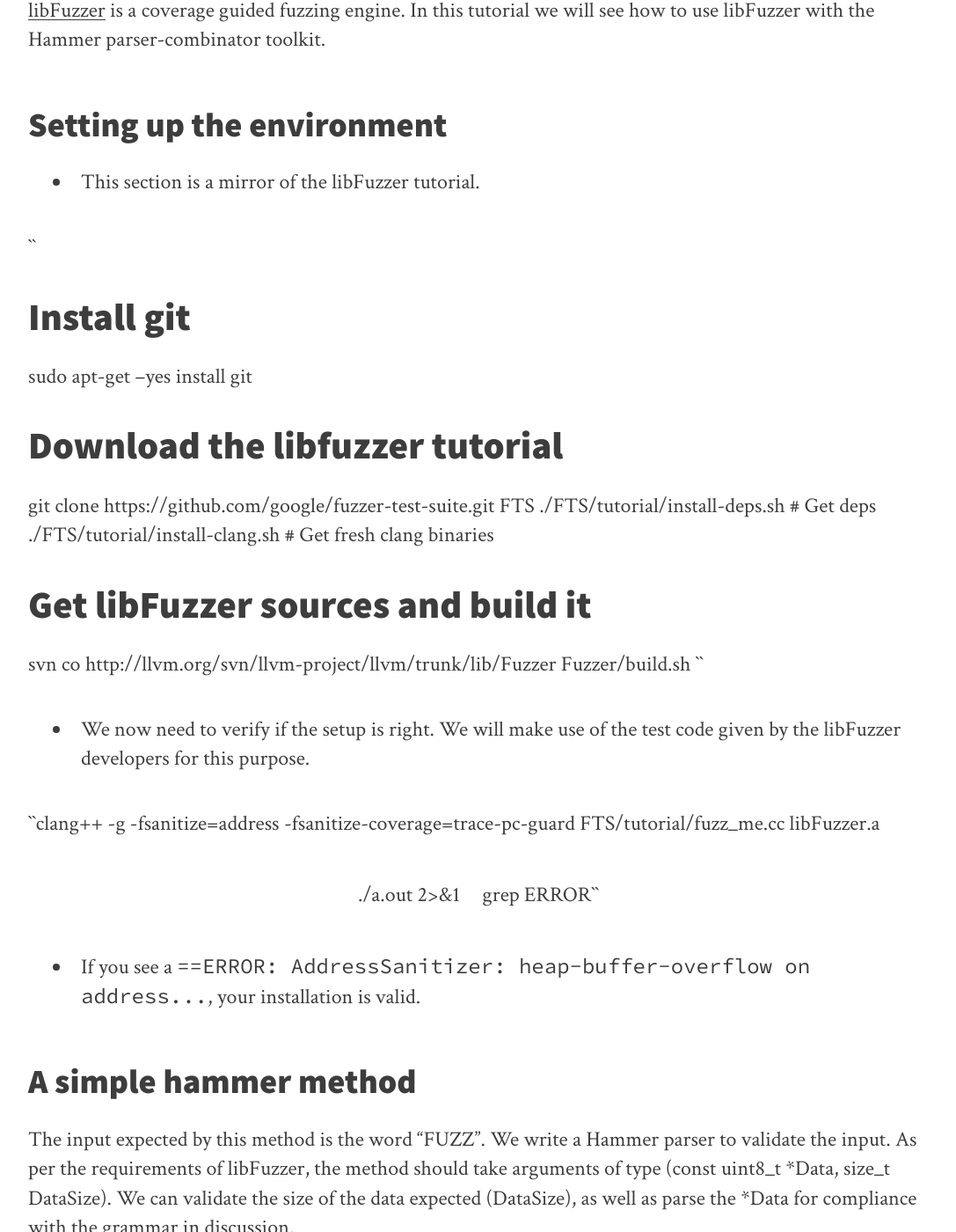
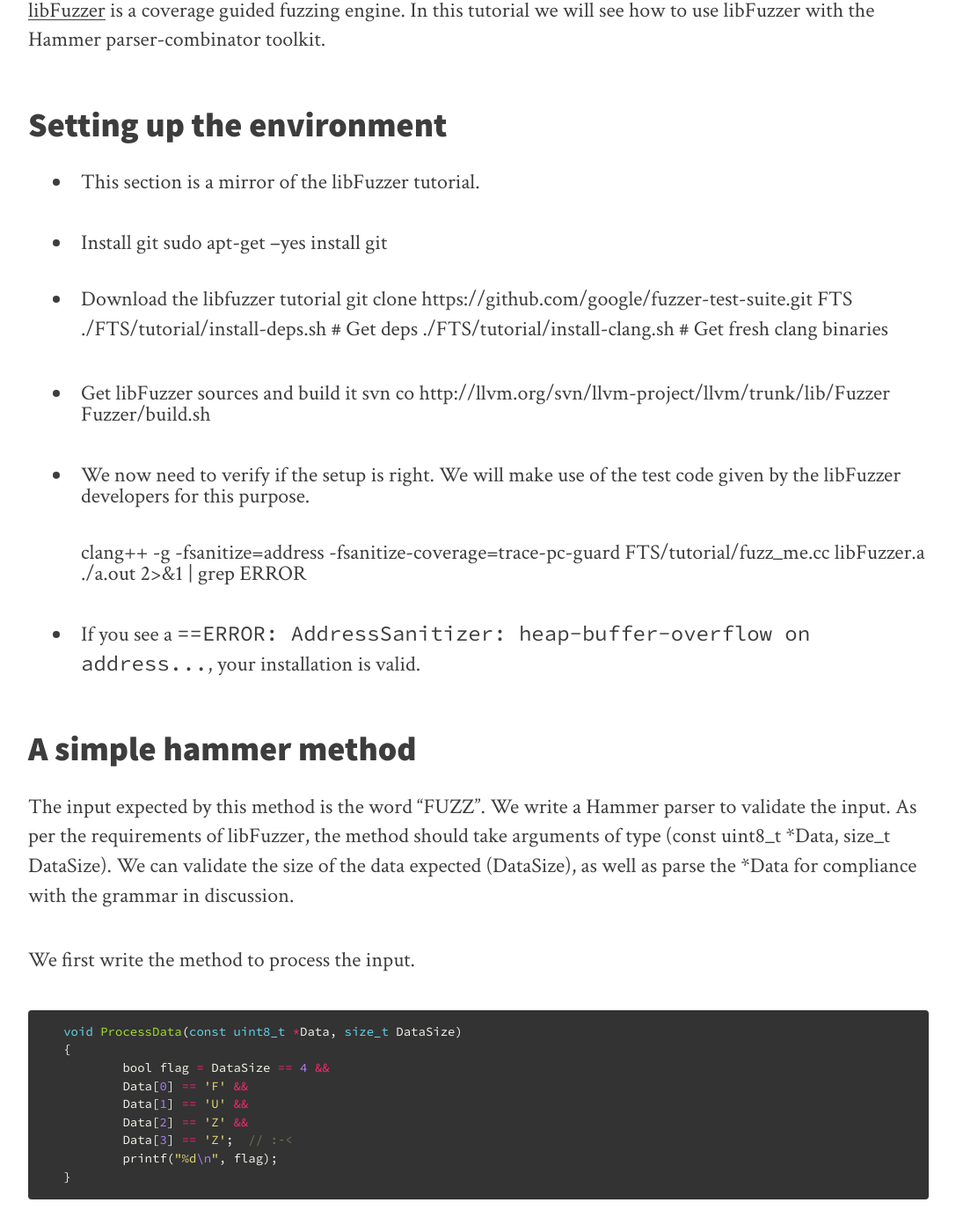
Before and after one commit to prashantbarca/prashantbarca.github.io, a Jekyll site: the page built from _posts/2017-04-20-libfuzzer.md, in a window 1280 px wide and 1400 px high, scrolled down 386 px. Shown: the whole window at 88% size, without its empty margins (96-1183 px from the left). Built offline with Jekyll 4.4.1, drawn with Linux system fonts in a browser that asks for light colours; nearby versions of some CDN libraries; some of the changed text lies outside the part shown.

Commit message:
Fix some syntax

````diff
--- a/_posts/2017-04-20-libfuzzer.md
+++ b/_posts/2017-04-20-libfuzzer.md
@@ -16,25 +16,24 @@
 
 - This section is a mirror of the libFuzzer tutorial.
 
-``
-# Install git
-sudo apt-get --yes install git
-# Download the libfuzzer tutorial
-git clone https://github.com/google/fuzzer-test-suite.git FTS
-./FTS/tutorial/install-deps.sh  # Get deps
-./FTS/tutorial/install-clang.sh # Get fresh clang binaries
-# Get libFuzzer sources and build it
-svn co http://llvm.org/svn/llvm-project/llvm/trunk/lib/Fuzzer
-Fuzzer/build.sh
-``
+
+- Install git
+  sudo apt-get --yes install git
+- Download the libfuzzer tutorial
+  git clone https://github.com/google/fuzzer-test-suite.git FTS
+  ./FTS/tutorial/install-deps.sh  # Get deps
+  ./FTS/tutorial/install-clang.sh # Get fresh clang binaries
+- Get libFuzzer sources and build it
+  svn co http://llvm.org/svn/llvm-project/llvm/trunk/lib/Fuzzer
+  Fuzzer/build.sh
+
 
 - We now need to verify if the setup is right. We will make use of the test code given by the libFuzzer developers for this purpose.
 
-``clang++ -g -fsanitize=address -fsanitize-coverage=trace-pc-guard FTS/tutorial/fuzz_me.cc libFuzzer.a
+  clang++ -g -fsanitize=address -fsanitize-coverage=trace-pc-guard FTS/tutorial/fuzz_me.cc libFuzzer.a
+  ./a.out 2>&1 | grep ERROR
 
-./a.out 2>&1 | grep ERROR``
-
-- If you see a ``==ERROR: AddressSanitizer: heap-buffer-overflow on address...``, your installation is valid.
+- If you see a ```==ERROR: AddressSanitizer: heap-buffer-overflow on address...```, your installation is valid.
 
 ## A simple hammer method
 
@@ -42,24 +41,24 @@
 
 We first write the method to process the input.
 
-``
-void ProcessData(const uint8_t *Data, size_t DataSize)
-{
-  bool flag = DataSize == 4 &&
-    Data[0] == 'F' &&
-    Data[1] == 'U' &&
-    Data[2] == 'Z' &&
-    Data[3] == 'Z';  // :‑<
-  printf("%d\n", flag);
-}
-``
+```c
+   void ProcessData(const uint8_t *Data, size_t DataSize)
+   {
+   	   bool flag = DataSize == 4 &&
+    	   Data[0] == 'F' &&
+    	   Data[1] == 'U' &&
+    	   Data[2] == 'Z' &&
+    	   Data[3] == 'Z';  // :‑<
+  	   printf("%d\n", flag);
+   }
+```
 
 We now need to write a parser for this input.
 
-``
-void ValidateInput(const uint8_t *Data,
-            size_t DataSize) {
-    HParser *parser = h_sequence(h_ch('F'),
+```c
+   void ValidateInput(const uint8_t *Data,
+   	         size_t DataSize) {
+    		 HParser *parser = h_sequence(h_ch('F'),
                 h_ch('U'),
                 h_ch('Z'),
                 h_ch('Z'),
@@ -71,13 +70,13 @@
       ProcessData(Data, DataSize);
     }
 }
-``
+```
 
 The above code would parse the message "FUZZ".
 
-``
+```c
 extern "C" int LLVMFuzzerTestOneInput(const uint8_t *Data, size_t Size) {
   ValidateInput(Data, Size);
   return 0;
 }
-``
+```
````
